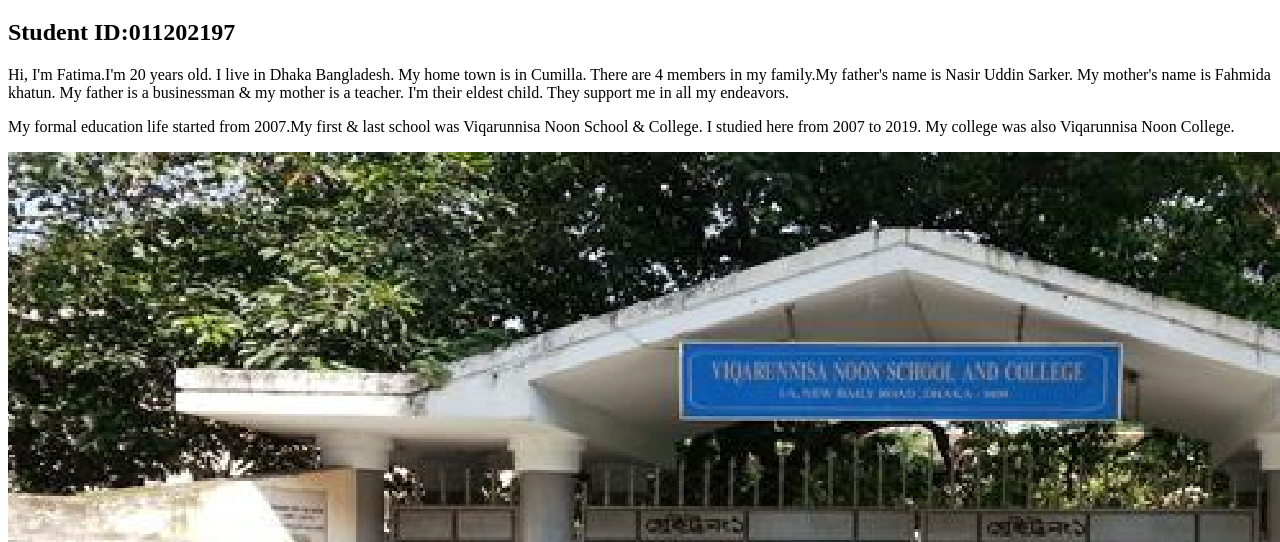
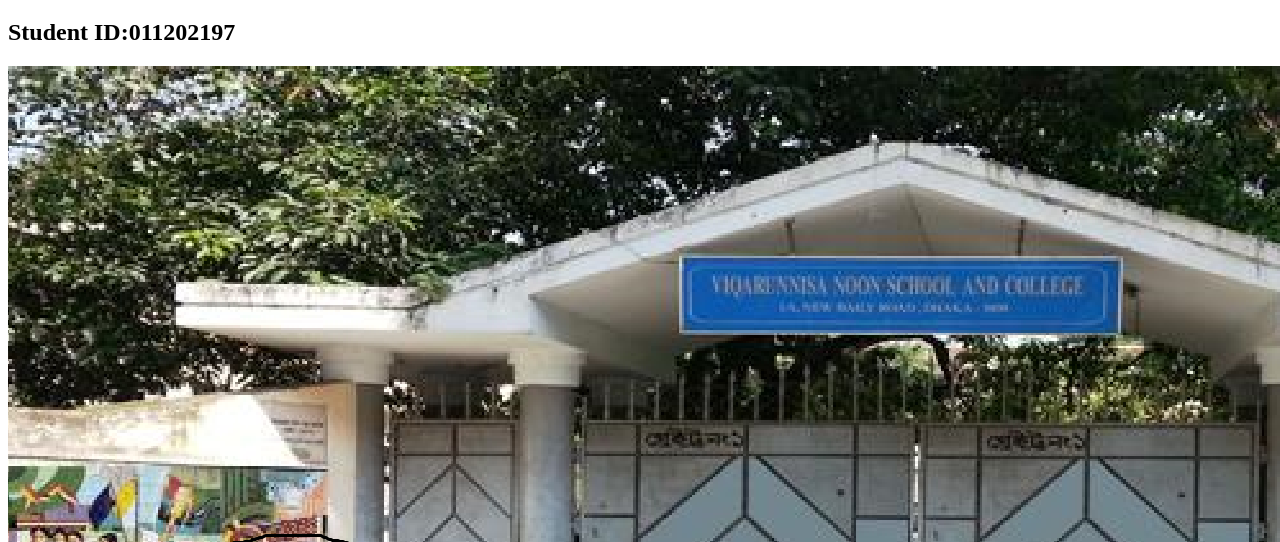
Before and after one commit to Fatima202197/Fatima202197.github.io, a plain HTML site: page index.html in a window 1280 px wide. Shown: the part 258-800 px from the top of the page. Drawn offline with Linux system fonts and the light colour scheme.

Commit message:
Update index.html

```diff
--- a/index.html
+++ b/index.html
@@ -32,9 +32,6 @@
 <h1>Fatima Az Zohora</h1>
 <h2>Student ID:011202197</h2>
 
-<p>Hi, I'm Fatima.I'm 20 years old. I live in Dhaka Bangladesh. My home town is in Cumilla. There are 4 members in my family.My father's name is Nasir Uddin Sarker. My mother's name is Fahmida khatun. My father is a businessman & my mother is a teacher. I'm their eldest child. They support me in all my endeavors.</p>
-
-<p>My formal education life started from 2007.My first & last school was Viqarunnisa Noon School & College. I studied here from 2007 to 2019. My college was also Viqarunnisa Noon College. </p>
 
 <head>
 <style>
```
